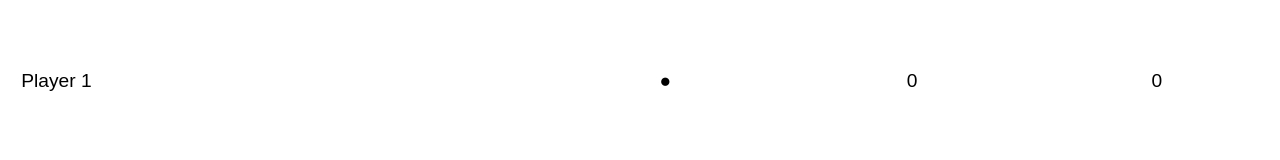
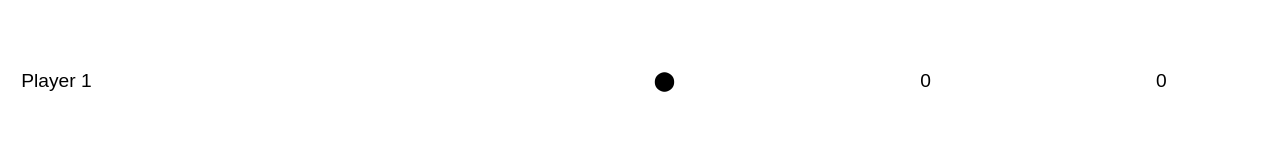
Before and after one commit to vinhanguyen/tennis, a React (Vite) app: page / in a window 1280 px wide. Shown: the part 170-330 px from the top of the page. Built offline with nearby package versions, Linux system fonts and the light colour scheme.

Commit message:
Replace black circle with large one

```diff
--- a/src/Scoreboard.tsx
+++ b/src/Scoreboard.tsx
@@ -33,13 +33,13 @@ export default function Scoreboard({point}: ScoreboardProps) {
       <tbody>
         <tr>
           <td>Player 1</td>
-          <td>{p1Serve && <span>&#9679;</span>}</td>
+          <td>{p1Serve && <span>&#11044;</span>}</td>
           <td>{p1Games}</td>
           <td>{p1Points}</td>
         </tr>
         <tr>
           <td>Player 2</td>
-          <td>{!p1Serve && <span>&#9679;</span>}</td>
+          <td>{!p1Serve && <span>&#11044;</span>}</td>
           <td>{p2Games}</td>
           <td>{p2Points}</td>
         </tr>
```
